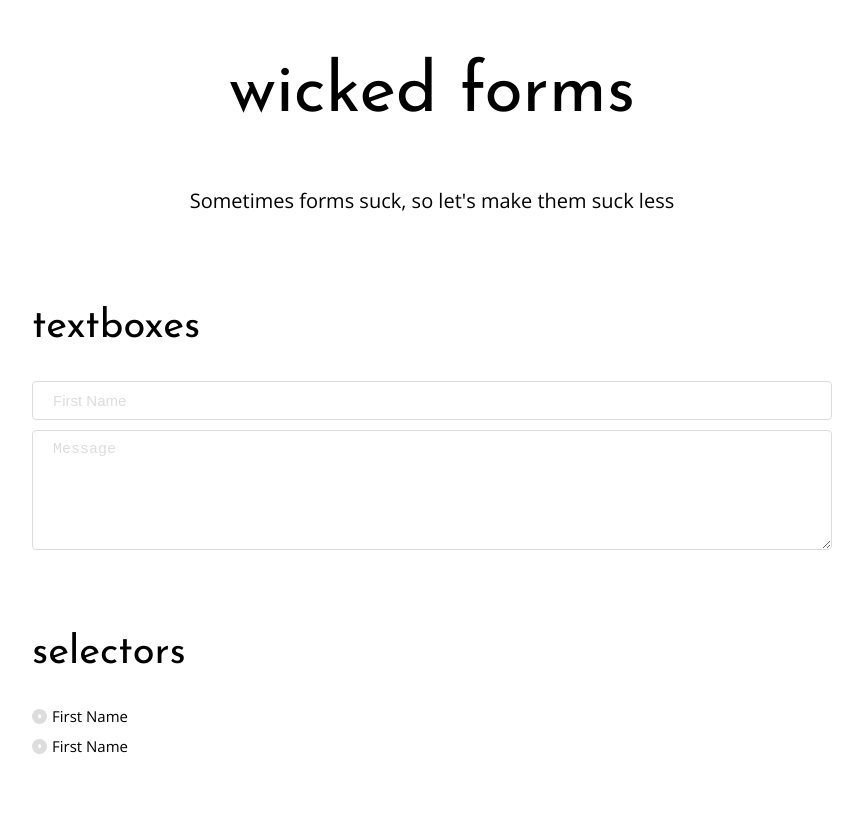
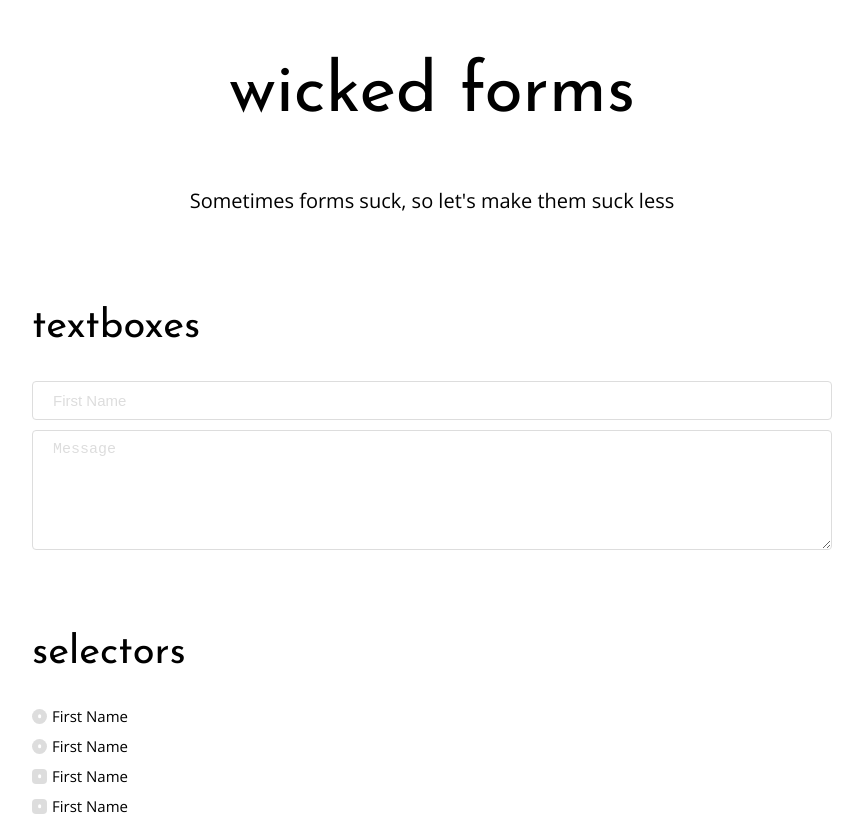
Before and after one commit to harlem-digital/wicked-forms, a website: page website/index.html in a window 1280 px wide. Shown: the whole page, without its empty margins (208-1071 px from the left). Before the commit the page ends 800 px from the top, so only its background shows below. Drawn offline with nearby package versions, Linux system fonts and the light colour scheme.

Commit message:
adding checkboxes

```diff
--- a/website/css/pages/demo.scss
+++ b/website/css/pages/demo.scss
@@ -129,7 +129,7 @@
 				background: #fff;
 				border-radius: 50%;
 				transform: translate(-50%, -50%);
-				z-index: 2;
+				z-index: 3;
 
 				transition: background 0.2s cubic-bezier(0.28, 0.11, 0.32, 1),
 							width 0.2s cubic-bezier(0.28, 0.11, 0.32, 1),
@@ -147,4 +147,12 @@
 			}
 		}
 	}
+
+	&[type="checkbox"] ~ .form-control-label .form-control-indicator {
+		border-radius: 4px;
+
+		&:before {
+			border-radius: 4px;
+		}
+	}
 }
--- a/website/index.html
+++ b/website/index.html
@@ -44,6 +44,16 @@
 					<span class="form-control-label"><span class="form-control-indicator"></span>First Name</span>
 				</label>
 			</div>
+			<div class="form">
+				<label for="form-choice-3" class="form-control">
+					<input id="form-choice-3" class="form-control-choice" type="checkbox" name="checkbox">
+					<span class="form-control-label"><span class="form-control-indicator"></span>First Name</span>
+				</label>
+				<label for="form-choice-4" class="form-control">
+					<input id="form-choice-4" class="form-control-choice" type="checkbox" name="checkbox">
+					<span class="form-control-label"><span class="form-control-indicator"></span>First Name</span>
+				</label>
+			</div>
 		</div>
 	</section>
 
```
Also changed, not shown: website/css/pages/demo.css.
